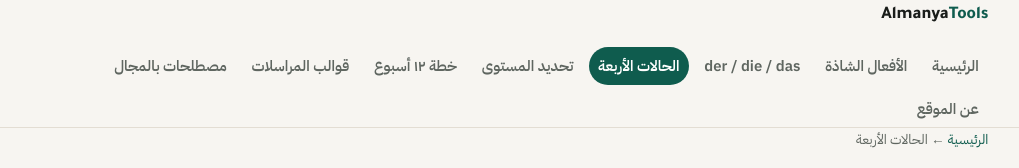
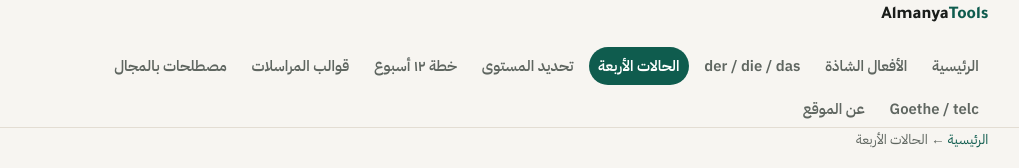
Before and after one commit to paypalbymohamed-ai/almanya-tools, a website built with Vite: page faelle/index.html in a window 1280 px wide. Shown: the top 168 px of the page, without its empty margins (130-1149 px from the left). Built offline with nearby package versions, Linux system fonts and the light colour scheme.

Commit message:
faelle: add/update faelle/index.html

```diff
--- a/faelle/index.html
+++ b/faelle/index.html
@@ -86,6 +86,7 @@
           <a href="../lernplan/">خطة ١٢ أسبوع</a>
           <a href="../briefe/">قوالب المراسلات</a>
           <a href="../wortschatz/">مصطلحات بالمجال</a>
+          <a href="../goethe-telc/">Goethe / telc</a>
           <a href="../about/">عن الموقع</a>
         </nav>
       </div>
@@ -404,6 +405,7 @@
           <a href="../lernplan/">خطة ١٢ أسبوع</a>
           <a href="../briefe/">قوالب المراسلات</a>
           <a href="../wortschatz/">مصطلحات بالمجال</a>
+          <a href="../goethe-telc/">Goethe / telc</a>
           <a href="../about/">عن الموقع</a>
           <a href="../contact/">اتصل بنا</a>
           <a href="../privacy/">سياسة الخصوصية</a>
```
